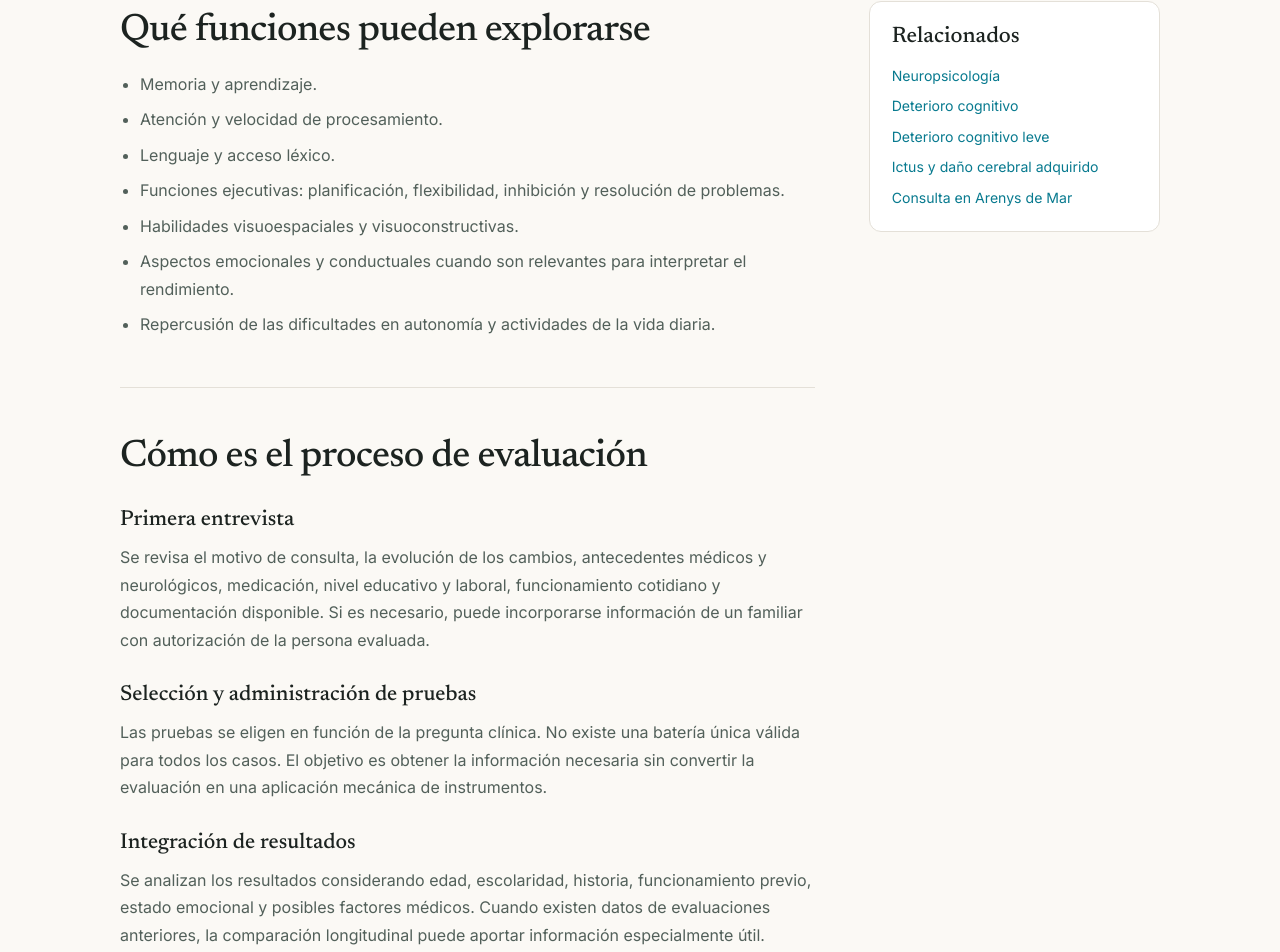
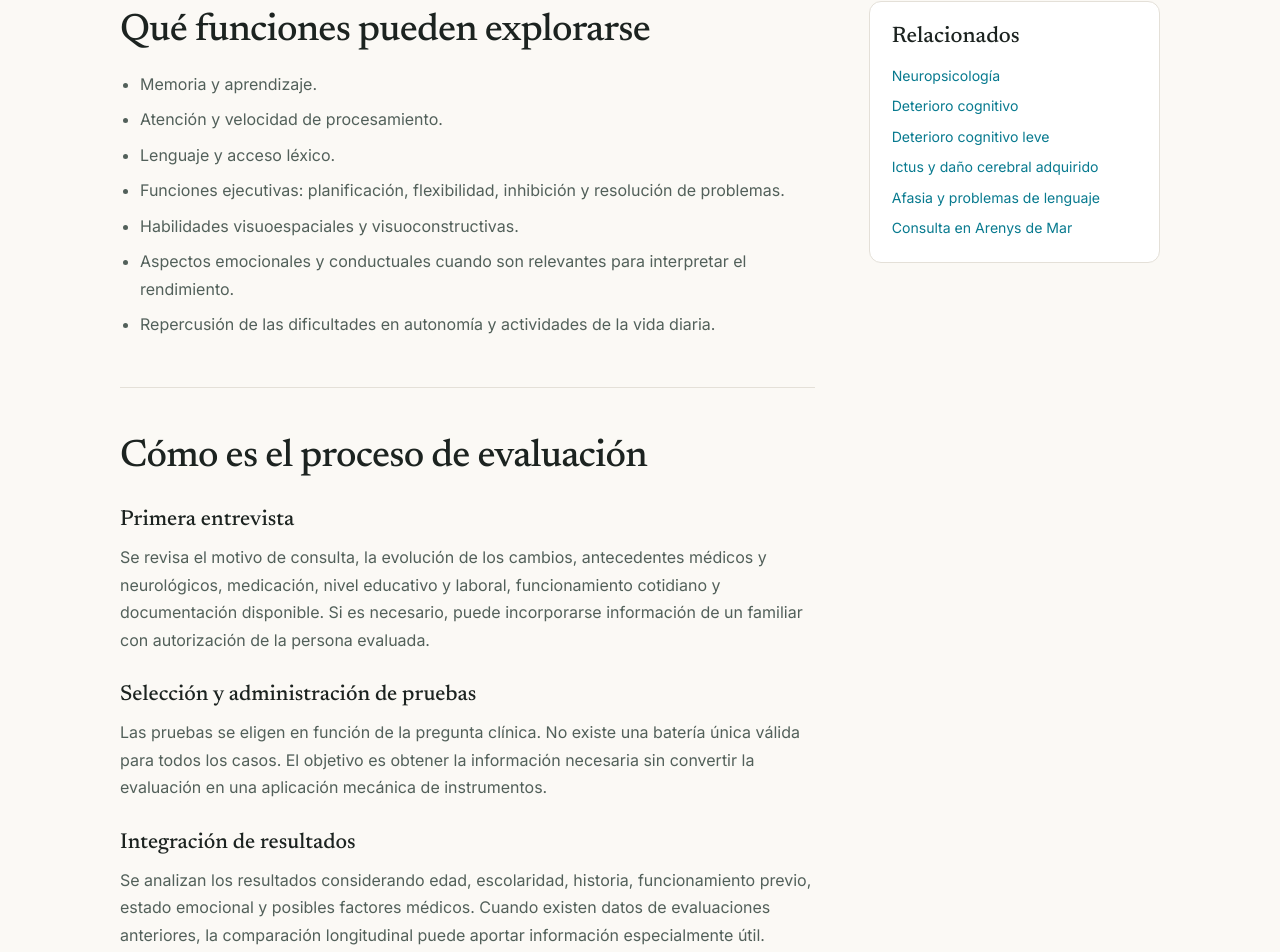
Before and after one commit to carolinasanchezgirona/Portfolio-Carolina, a Next.js app: page /evaluacion-neuropsicologica in a window 1280 px wide. Shown: the part 1128-2080 px from the top of the page. Built offline with nearby package versions, Linux system fonts and the light colour scheme.

Commit message:
SEO: link aphasia page

```diff
--- a/app/evaluacion-neuropsicologica/page.tsx
+++ b/app/evaluacion-neuropsicologica/page.tsx
@@ -139,6 +139,7 @@ export default function NeuropsychAssessmentPage() {
               <a href="/deterioro-cognitivo/">Deterioro cognitivo</a>
               <a href="/deterioro-cognitivo-leve/">Deterioro cognitivo leve</a>
               <a href="/ictus-y-dano-cerebral-adquirido/">Ictus y daño cerebral adquirido</a>
+              <a href="/afasia-y-problemas-de-lenguaje/">Afasia y problemas de lenguaje</a>
               <a href="/psicologa-arenys-de-mar/">Consulta en Arenys de Mar</a>
             </div>
           </div>
```
